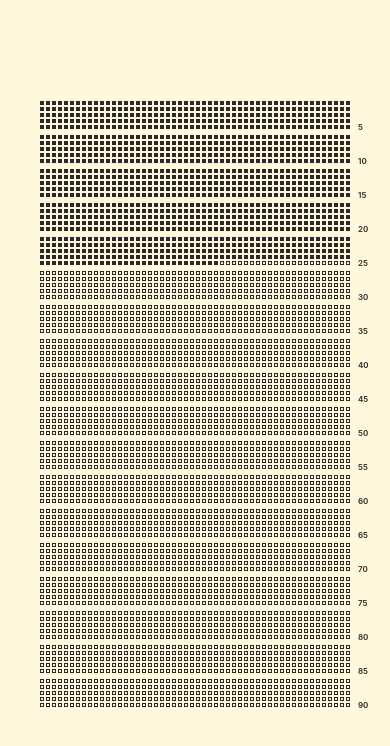
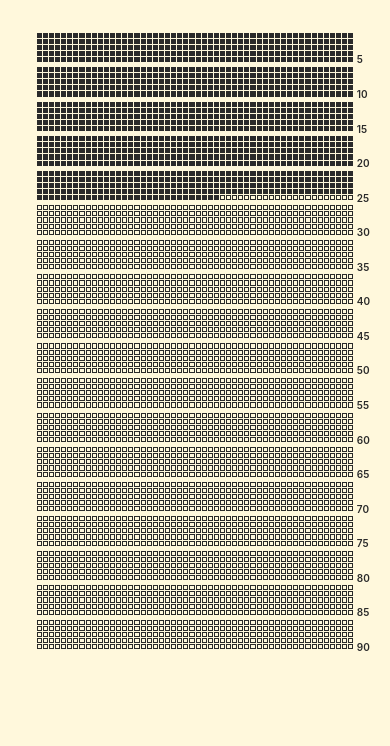
Before and after one commit to 5kif4a/memento-mori-calendar, a React (Vite) app: page / in a window 390 px wide. Shown: the top 746 px of the page. Built offline with nearby package versions, Linux system fonts and the light colour scheme.

Commit message:
feat: :sparkles: mobile first layout & bgcolor, color configuration via url search params

```diff
--- a/package.json
+++ b/package.json
@@ -14,6 +14,7 @@
         "deploy": "gh-pages -d dist"
     },
     "dependencies": {
+        "@vitejs/plugin-react-swc": "^3.7.0",
         "react": "^18.3.1",
         "react-dom": "^18.3.1"
     },
@@ -22,7 +23,6 @@
         "@types/react-dom": "^18.3.0",
         "@typescript-eslint/eslint-plugin": "^7.13.1",
         "@typescript-eslint/parser": "^7.13.1",
-        "@vitejs/plugin-react": "^4.3.1",
         "eslint": "^8.57.0",
         "eslint-plugin-react-hooks": "^4.6.2",
         "eslint-plugin-react-refresh": "^0.4.7",
--- a/src/App.tsx
+++ b/src/App.tsx
@@ -3,18 +3,41 @@ import { FC } from "react";
 
 const defaultBirthdate = "2000-01-01";
 const defaultAge = "90";
+const defaultBgColor = "fff8dc";
+const defaultColor = "2a2a2a";
+
+const isHexColor = (color: string) => {
+    const hexColorPattern = /^[0-9a-fA-F]{6}$/;
+    return hexColorPattern.test(color);
+};
 
 const App: FC = () => {
     const getQueryParams = () => {
         const params = new URLSearchParams(window.location.search);
         const birthdate = params.get("birthdate") || defaultBirthdate;
         const age = parseInt(params.get("age") || defaultAge, 10);
-        return { birthdate, age };
+
+        let bgColor = params.get("bgColor") || defaultBgColor;
+        bgColor = isHexColor(bgColor) ? `#${bgColor}` : bgColor;
+
+        let color = params.get("color") || defaultColor;
+        color = isHexColor(color) ? `#${color}` : color;
+
+        return { birthdate, age, bgColor, color };
     };
 
-    const { birthdate, age } = getQueryParams();
+    const { birthdate, age, bgColor, color } = getQueryParams();
 
-    return <Calendar birthdate={birthdate} age={age} />;
+    return (
+        <div
+            className="app"
+            style={{
+                backgroundColor: bgColor,
+            }}
+        >
+            <Calendar birthdate={birthdate} age={age} color={color} />
+        </div>
+    );
 };
 
 export default App;
--- a/src/components/calendar/calendar.css
+++ b/src/components/calendar/calendar.css
@@ -1,7 +1,7 @@
 .calendar {
     display: flex;
     flex-direction: column;
-    padding-bottom: 32px;
+    align-items: center;
 }
 
 .year {
@@ -16,47 +16,21 @@
 
 .year-label {
     position: absolute;
-    right: -8px;
+    right: -4px;
     width: 1px;
     color: #2a2a2a;
     font-weight: 600;
-    font-size: 8px;
+    font-size: 10px;
     text-align: left;
 }
 
 .week {
-    margin: 1px;
+    margin: 0.5px;
     border: 1px solid #2a2a2a;
-    width: 2px;
-    height: 2px;
+    width: 0.8vw;
+    height: 0.8vw;
 }
 
 .week.lived {
     background-color: #2a2a2a;
 }
-
-@media (min-width: 426px) {
-    .calendar > .year:nth-child(5n) {
-        margin-bottom: 8px;
-    }
-
-    .year-label {
-        font-size: 10px;
-    }
-
-    .week {
-        width: 3px;
-        height: 3px;
-    }
-}
-
-@media (min-width: 1281px) {
-    .year-label {
-        font-size: 12px;
-    }
-
-    .week {
-        width: 6px;
-        height: 6px;
-    }
-}
--- a/src/components/calendar/calendar.tsx
+++ b/src/components/calendar/calendar.tsx
@@ -4,11 +4,12 @@ import "./calendar.css";
 interface ICalendarProps {
     birthdate: string;
     age: number;
+    color?: string;
 }
 
 const weeksInYear = 52;
 
-const Calendar: React.FC<ICalendarProps> = ({ birthdate, age }) => {
+const Calendar: React.FC<ICalendarProps> = ({ birthdate, age, color }) => {
     const birthDate = new Date(birthdate);
     const currentDate = new Date();
     const livedWeeks = Math.floor(
@@ -30,12 +31,26 @@ const Calendar: React.FC<ICalendarProps> = ({ birthdate, age }) => {
                                             ? "week lived"
                                             : "week"
                                     }
+                                    style={{
+                                        backgroundColor:
+                                            index < livedWeeks
+                                                ? color
+                                                : "transparent",
+                                        borderColor: color,
+                                    }}
                                 />
                             </Fragment>
                         );
                     })}
                     {(yearIndex + 1) % 5 === 0 && (
-                        <p className="year-label">{yearIndex + 1}</p>
+                        <p
+                            className="year-label"
+                            style={{
+                                color: color,
+                            }}
+                        >
+                            {yearIndex + 1}
+                        </p>
                     )}
                 </div>
             ))}
--- a/src/index.css
+++ b/src/index.css
@@ -1,12 +1,5 @@
 html,
 body {
-    display: flex;
-    justify-content: center;
-    align-items: center;
-    margin: 0;
-    background-color: #fff8dc;
-    padding: 0;
-    width: 100%;
     height: 100%;
     font-family: -apple-system, BlinkMacSystemFont, "Segoe UI", "Roboto",
         "Oxygen", "Ubuntu", "Cantarell", "Fira Sans", "Droid Sans",
@@ -14,8 +7,10 @@ body {
 }
 
 #root {
-    display: flex;
-    justify-content: center;
-    align-items: center;
-    width: 100%;
+    height: 100%;
 }
+
+.app {
+    padding-top: 32px;
+    height: calc(100% - 32px);
+}
--- a/vite.config.ts
+++ b/vite.config.ts
@@ -1,4 +1,4 @@
-import react from "@vitejs/plugin-react";
+import react from "@vitejs/plugin-react-swc";
 import { defineConfig } from "vite";
 import tsconfigPaths from "vite-tsconfig-paths";
 
```
Also changed, not shown: 1 other file (tests, documents, lock files or other folders).
